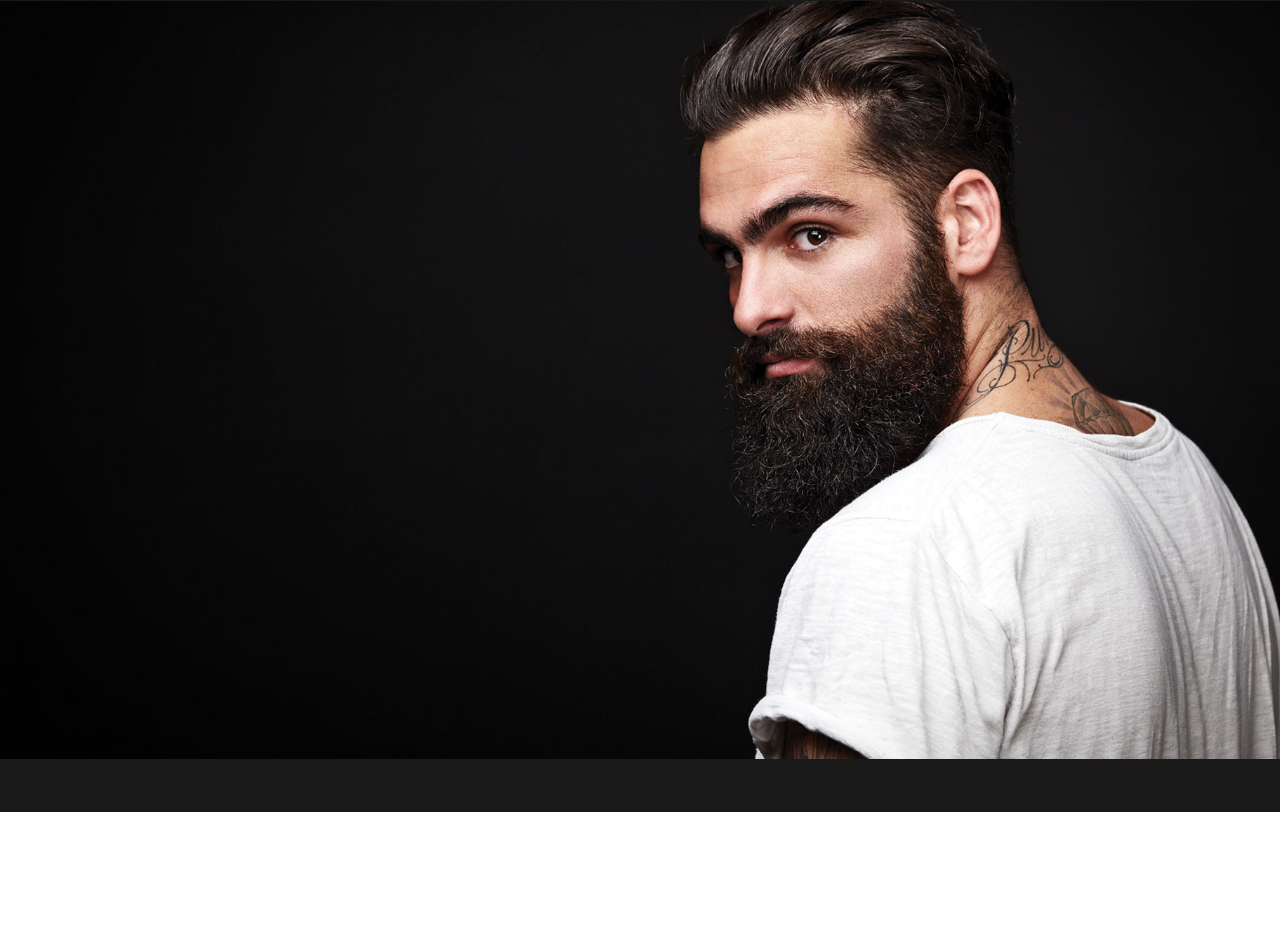
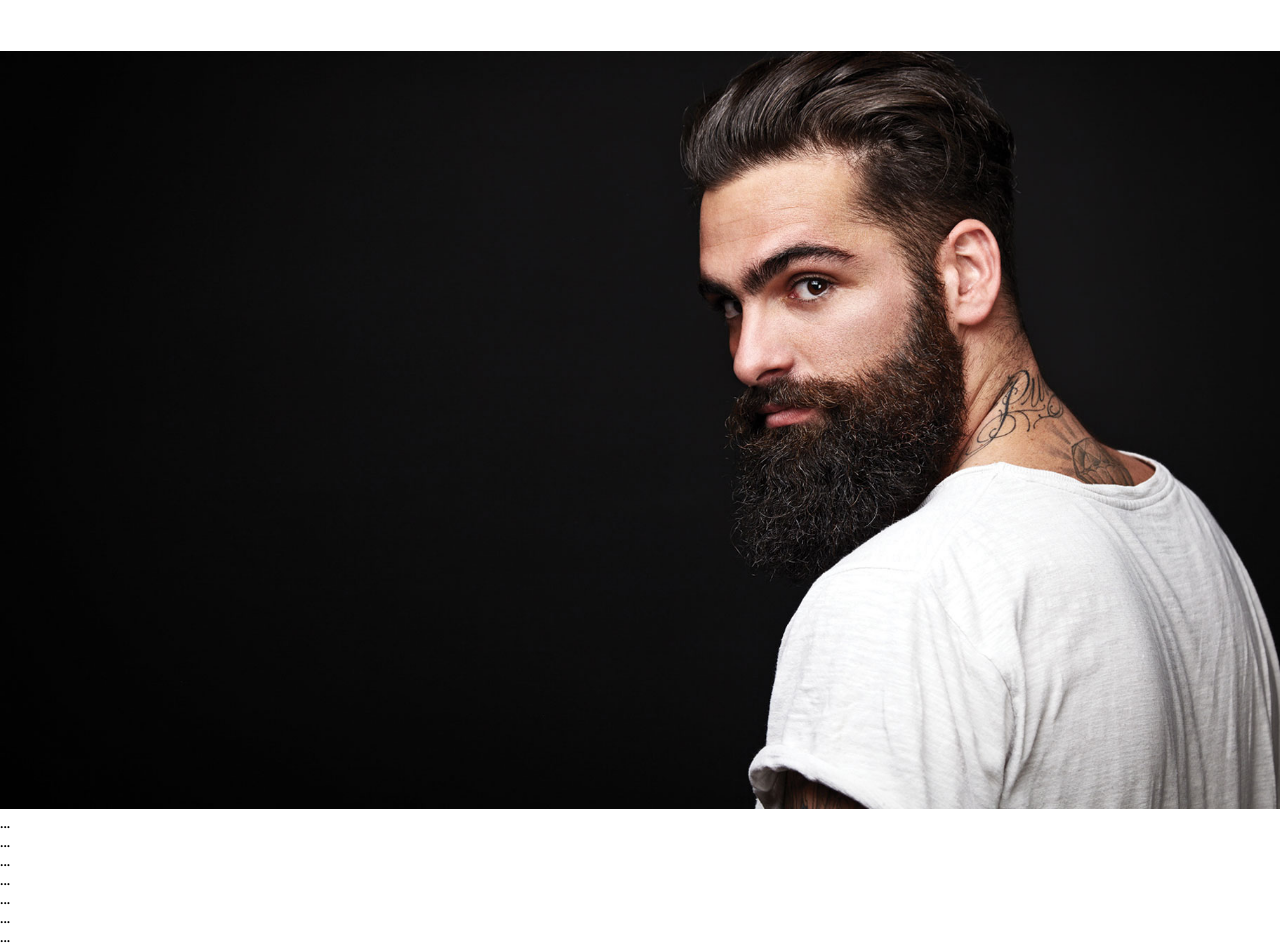
Before and after one commit to korotkovanastasia/edu-weblime.ru, a plain HTML site: page index.html in a window 1280 px wide. Shown: the part 372-1317 px from the top of the page. Before the commit the page ends 1184 px from the top, so only its background shows below. Drawn offline with Linux system fonts and the light colour scheme.

Commit message:
Edit index.html

```diff
--- a/index.html
+++ b/index.html
@@ -9,7 +9,7 @@
   <link rel="stylesheet" href="style.css">
 </head>
 <body>
-  <header class="main-header">
+<header class="main-header">
     <div class="wrapper">
     <div class="main-section">
       <div class="telephone">
@@ -19,7 +19,7 @@
         <img src="logo.png" alt="Логотип" width="279">
       </div>
       <div class="social">
-        <a href="#" class="social-facebook"><img src="fbicon.png" alt="Фейсбук" width="50"></a>
+        <a href="#" class="social__facebook"><img src="fbicon.png" alt="Фейсбук" width="50"></a>
       </div>
     </div>
     <nav class="menu">
@@ -31,11 +31,22 @@
       <a href="#" class="menu-item">Blog</a>
       <a href="#" class="menu-item">Contact us</a>
     </nav>
+  </div>
+  </header>
+
+  <section class="slider">
+    <div class="slider__item">
+        <img src="slider1.jpg" alt="" width="1348">
     </div>
-    <div class="slider">
-      <img src="slider1.jpg" alt="Слайдер1" width="1348">
-  </header>
-  <intro>
+  </section>
+
+  <section class="intro">...</section>
+  <section class="testimonials">...</section>
+  <section class="artists">...</section>
+  <section class="gallery">...</section>
+  <section class="blog">...</section>
+  <section class="contact">...</section>
+  <footer class="footer">...</footer>
 
 </body>
 </html>
```
